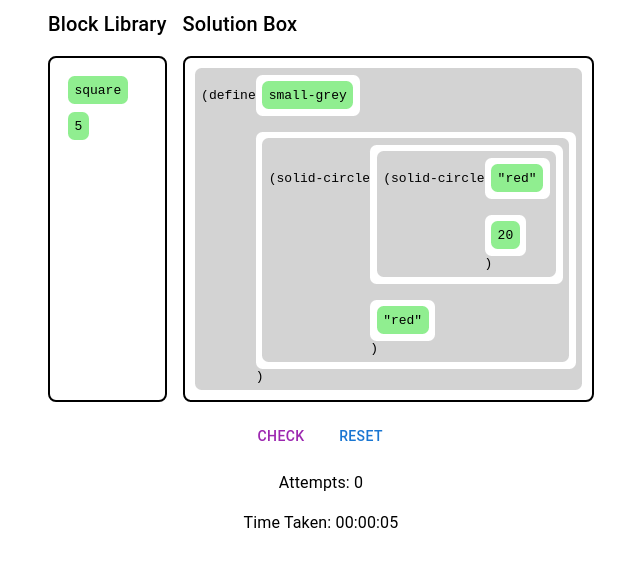
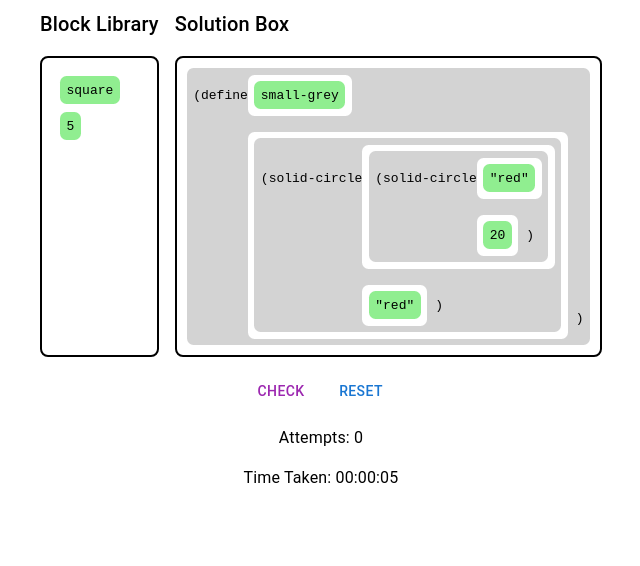
Before and after one commit to kimjulian-gc/Block-Parsons, a React (Vite) app: page / in a window 1280 px wide. Shown: the top 566 px of the page, without its empty margins (319-959 px from the left). Built offline with nearby package versions, Linux system fonts and the light colour scheme.

Commit message:
aligned ending parenthesis to final argument block

```diff
--- a/src/block/Block.tsx
+++ b/src/block/Block.tsx
@@ -18,7 +18,6 @@ export function Block({ id, presentational: presentationalProp }: BlockProps) {
 
   const { active } = useDndContext();
   const presentational = presentationalProp || active?.id === id.toString();
-
 
   // minBase is min number of arguments
   const minBase = argumentOptions?.minAmount ?? 0;
@@ -65,24 +64,33 @@ export function Block({ id, presentational: presentationalProp }: BlockProps) {
 
         {args.length > 0 && (
           <Stack spacing={2}>
-      {presentational ? (
-        <PresentationalArgumentSlot idSuffix={`${name}:${id}:0`} blockId={args[0]} />
-      ) : (
-        <ArgumentSlot idSuffix={`${name}:${id}:0`} blockId={args[0]} />
-      )}
-      {args.slice(1).map((blockId, index) => {
-        const realIndex = index + 1;
-        const idSuffix = `${name}:${id}:${realIndex}`;
+            {args.slice(0, -1).map((blockId, index) => {
+              const idSuffix = `${name}:${id}:${index}`;
               const propsToPass = { idSuffix, blockId };
 
               return presentational ? (
-          <PresentationalArgumentSlot {...propsToPass} key={realIndex} />
+                <PresentationalArgumentSlot {...propsToPass} key={index} />
               ) : (
-          <ArgumentSlot {...propsToPass} key={realIndex} />
+                <ArgumentSlot {...propsToPass} key={index} />
               );
+            })}
 
-      })}
-      {!isConstant && ")"}
+            {args.length > 0 && (
+              <Stack direction="row" spacing={1} alignItems={"flex-end"}>
+                {presentational ? (
+                  <PresentationalArgumentSlot
+                    idSuffix={`${name}:${id}:${args.length - 1}`}
+                    blockId={args[args.length - 1]}
+                  />
+                ) : (
+                  <ArgumentSlot
+                    idSuffix={`${name}:${id}:${args.length - 1}`}
+                    blockId={args[args.length - 1]}
+                  />
+                )}
+                {!isConstant && <Box paddingBottom={"1em"}>)</Box>}
+              </Stack>
+            )}
           </Stack>
         )}
       </Stack>
--- a/src/common/providers/block/BlockContext.ts
+++ b/src/common/providers/block/BlockContext.ts
@@ -11,7 +11,7 @@ export interface BlockData {
   argumentOptions?: ArgumentOptions;
   childBlocks?: (string | null)[];
   parentId: string;
-  firstDepth : number;
+  firstDepth: number;
 }
 
 export interface BlockContextType {
```
Also changed, not shown: src/block-library/BlockLibrary.tsx (+1 -8 lines), src/common/dnd-wrappers/dnd-props.ts (line endings or trailing spaces). Lines whose indentation alone changed are shown as unchanged.
